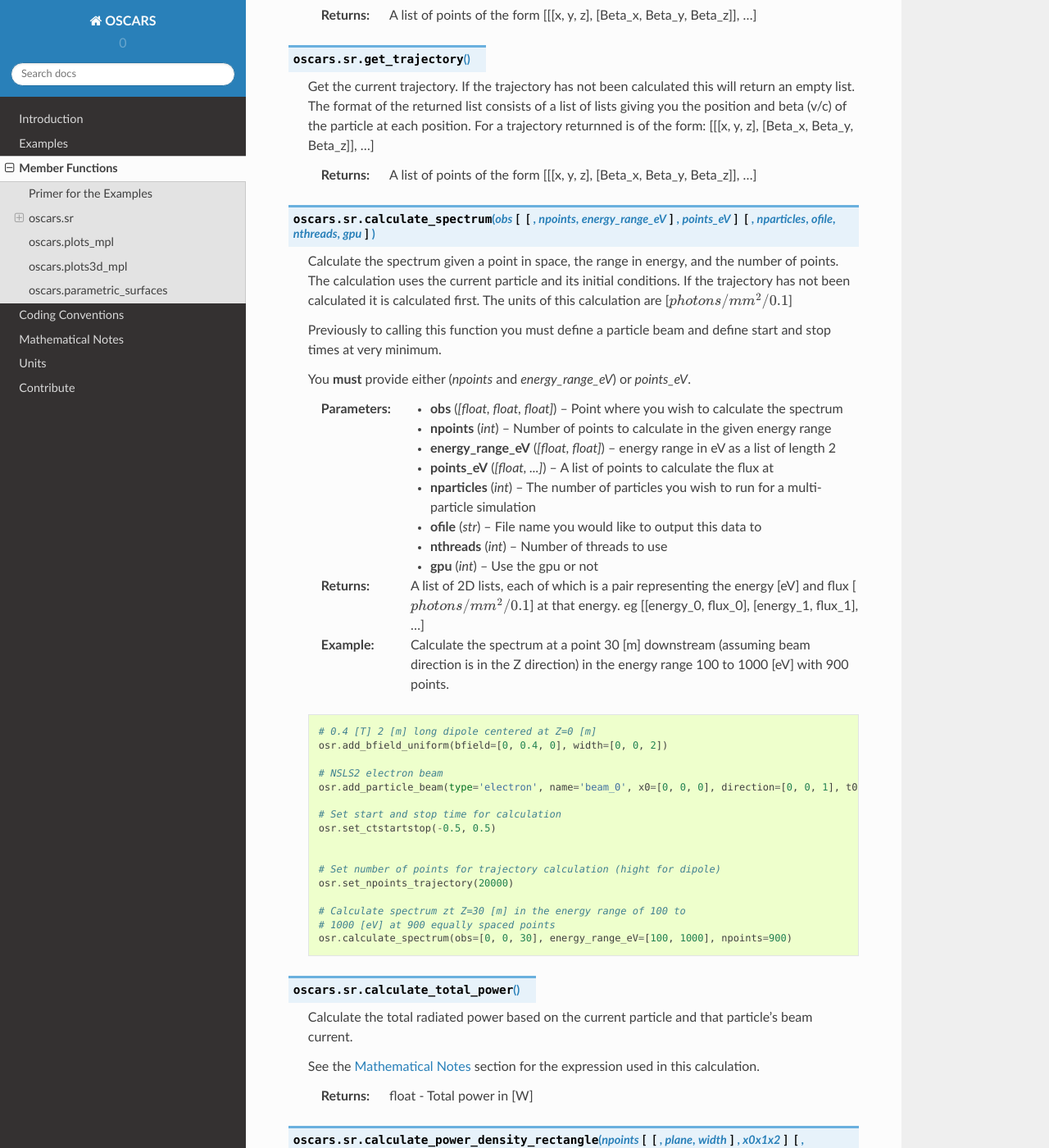
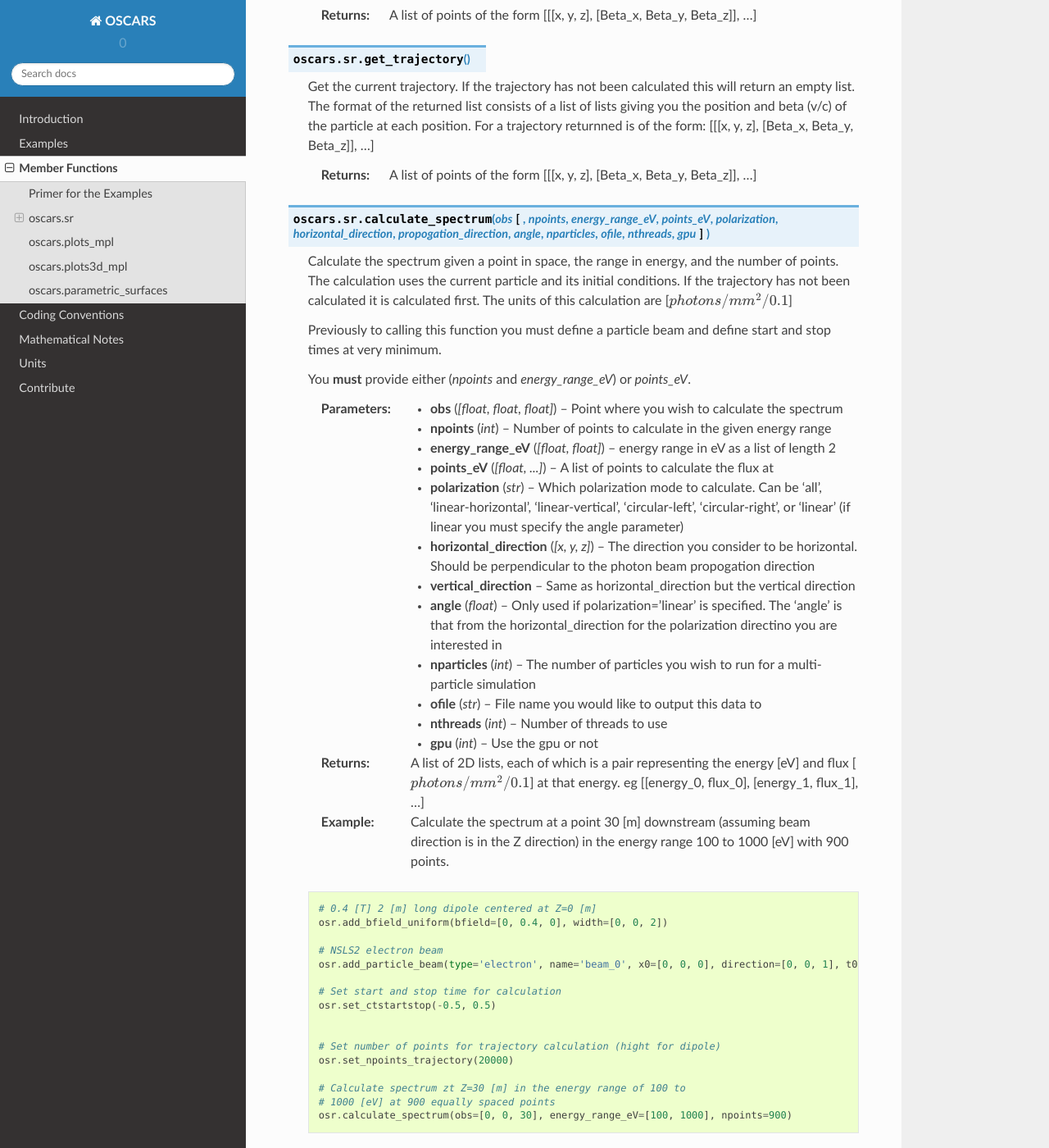
Before and after one commit to dhidas/OSCARS, a Sphinx documentation site: the page built from doc/source/MemberFunctions.rst, in a window 1280 px wide and 1400 px high, scrolled down 12298 px. Shown: the whole window at 82% size. Built offline with Sphinx 7.4.7 and the Read the Docs theme 2.0.0, drawn with Linux system fonts in a browser that asks for light colours; some of the changed text lies outside the part shown.

Commit message:
doc update for polarization.  sub-version up

```diff
--- a/doc/source/MemberFunctions.rst
+++ b/doc/source/MemberFunctions.rst
@@ -773,7 +773,7 @@ oscars.sr
 
 
 
-.. py:method:: oscars.sr.calculate_spectrum(obs, [[npoints, energy_range_eV], points_eV], [nparticles, ofile, nthreads, gpu])
+.. py:method:: oscars.sr.calculate_spectrum(obs, [npoints, energy_range_eV, points_eV, polarization, horizontal_direction, propogation_direction, angle, nparticles, ofile, nthreads, gpu])
 
    Calculate the spectrum given a point in space, the range in energy, and the number of points.  The calculation uses the current particle and its initial conditions.  If the trajectory has not been calculated it is calculated first.  The units of this calculation are [:math:`photons / mm^2 / 0.1% bw / s`]
 
@@ -789,6 +789,14 @@ oscars.sr
    :type  energy_range_eV: [float, float]
    :param points_eV: A list of points to calculate the flux at
    :type  points_eV: [float, ...]
+   :param polarization: Which polarization mode to calculate.  Can be 'all', 'linear-horizontal', 'linear-vertical', 'circular-left', 'circular-right', or 'linear' (if linear you must specify the angle parameter)
+   :type  polarization: str
+   :param horizontal_direction: The direction you consider to be horizontal.  Should be perpendicular to the photon beam propogation direction
+   :type  horizontal_direction: [x, y, z]
+   :param vertical_direction: Same as horizontal_direction but the vertical direction
+   :type  verticall_direction: [x, y, z]
+   :param angle: Only used if polarization='linear' is specified.  The 'angle' is that from the horizontal_direction for the polarization directino you are interested in
+   :type  angle: float
    :param nparticles: The number of particles you wish to run for a multi-particle simulation
    :type  nparticles: int
    :param ofile: File name you would like to output this data to
@@ -844,7 +852,7 @@ oscars.sr
 
 
 
-.. py:method:: oscars.sr.calculate_power_density_rectangle(npoints, [[plane, width], x0x1x2], [rotations, translation, ofile, normal, dim, nthreads, gpu])
+.. py:method:: oscars.sr.calculate_power_density_rectangle(npoints, [plane, width, x0x1x2, rotations, translation, ofile, normal, dim, nthreads, gpu])
 
    Calculate the power density in a rectangle either defined by three points, or by defining the plane the rectangle is in and the width, and then rotating and translating it to where it needs be.  The simplest is outlined in the first example below.  By default (dim=2) this returns a list whose position coordinates are in the local coordinate space x1 and x2 (*ie* they do not include the rotations and translation).  if dim=3 the coordinates in the return list are in absolute 3D space.
 
@@ -932,7 +940,7 @@ oscars.sr
 
 
 
-.. py:method:: oscars.sr.calculate_flux_rectangle(energy_eV, npoints, [[plane, width], x0x1x2], [rotations, translation, ofile, normal, dim, nthreads, gpu])
+.. py:method:: oscars.sr.calculate_flux_rectangle(energy_eV, npoints, [plane, width, x0x1x2, rotations, translation, polarization, horizontal_direction, propogation_direction, angle, ofile, normal, dim, nthreads, gpu])
 
    Calculate the flux density in a rectangle either defined by three points, or by defining the plane the rectangle is in and the width, and then rotating and translating it to where it needs be.  The simplest is outlined in the first example below.  By default (dim=2) this returns a list whose position coordinates are in the local coordinate space x1 and x2 (*ie* they do not include the rotations and translation).  if dim=3 the coordinates in the return list are in absolute 3D space.
 
@@ -955,6 +963,14 @@ oscars.sr
    :type  rotations: list[3]
    :param translation: A list representing the translation of the x0 of this object
    :type  translation: list[3]
+   :param polarization: Which polarization mode to calculate.  Can be 'all', 'linear-horizontal', 'linear-vertical', 'circular-left', 'circular-right', or 'linear' (if linear you must specify the angle parameter)
+   :type  polarization: str
+   :param horizontal_direction: The direction you consider to be horizontal.  Should be perpendicular to the photon beam propogation direction
+   :type  horizontal_direction: [x, y, z]
+   :param vertical_direction: Same as horizontal_direction but the vertical direction
+   :type  verticall_direction: [x, y, z]
+   :param angle: Only used if polarization='linear' is specified.  The 'angle' is that from the horizontal_direction for the polarization directino you are interested in
+   :type  angle: float
    :param ofile: Output file name
    :type  ofile: str
    :param normal: -1 if you wish to reverse the normal vector, 0 if you wish to ignore the +/- direction in computations, 1 if you with to use the direction of the normal vector as given.
--- a/setup.py
+++ b/setup.py
@@ -38,7 +38,7 @@ moduleOSCARSSR = Extension('oscars.sr',
 
 setup(
   name="oscars",
-  version="1.33.01",
+  version="1.33.02",
   description = 'Open Source Code for Advanced Radiation Simulation',
   author = 'Dean Andrew Hidas',
   author_email = 'dhidas@bnl.gov',
```
Also changed, not shown: 1 other file.
